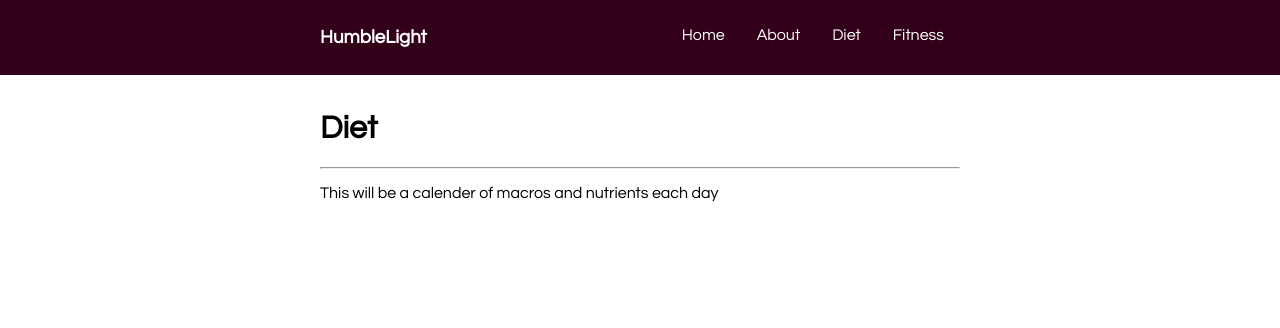
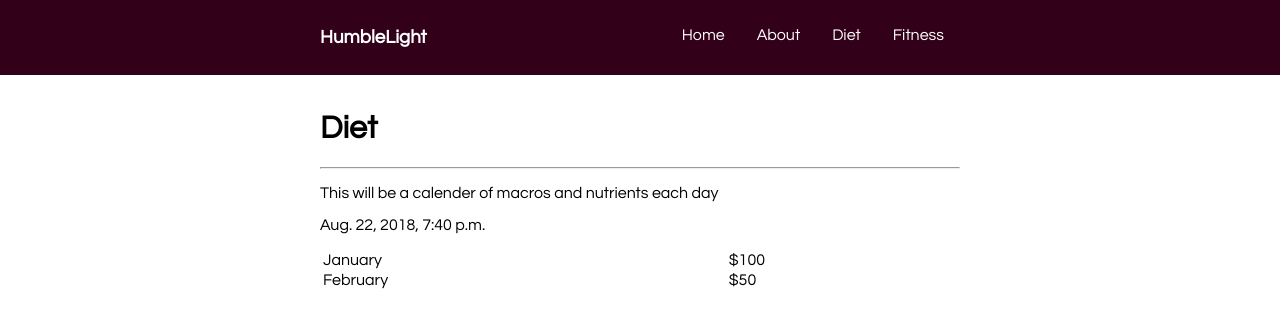
Before and after one commit to PumingLi/pumingweb, a Django app: page /diet/ in a window 1280 px wide. Shown: the top 328 px of the page. Run offline with Django 3.2, Linux system fonts and the light colour scheme.

Commit message:
Debugging With AWS EB

```diff
--- a/diet/templates/diet.html
+++ b/diet/templates/diet.html
@@ -6,4 +6,16 @@
 <h1>Diet</h1>
 <hr>
 <p>This will be a calender of macros and nutrients each day</p>
+<p>{{ current }}</p>
+<table style="width:100%">
+  <tr>
+    <td>January
+    </td>
+    <td>$100</td>
+  </tr>
+  <tr>
+    <td>February</td>
+    <td>$50</td>
+  </tr>
+</table>
 {% endblock %}
--- a/diet/views.py
+++ b/diet/views.py
@@ -1,4 +1,6 @@
 from django.shortcuts import render
+from datetime import datetime
 
 def diet(request):
-    return render(request, 'diet.html')
+    context = {'current': datetime.now}
+    return render(request, 'diet.html', context)
--- a/pumingweb/settings.py
+++ b/pumingweb/settings.py
@@ -25,7 +25,7 @@ SECRET_KEY = '6!l^&fsdzh9fw5+ijgxkedu!)!37_6l$it@l5z2a7um=kesv4%'
 # SECURITY WARNING: don't run with debug turned on in production!
 DEBUG = True
 
-ALLOWED_HOSTS = []
+ALLOWED_HOSTS = ['pumingwebenv.cqj23hp7xb.us-west-2.elasticbeanstalk.com']
 
 
 # Application definition
```
Also changed, not shown: 2 other files.
